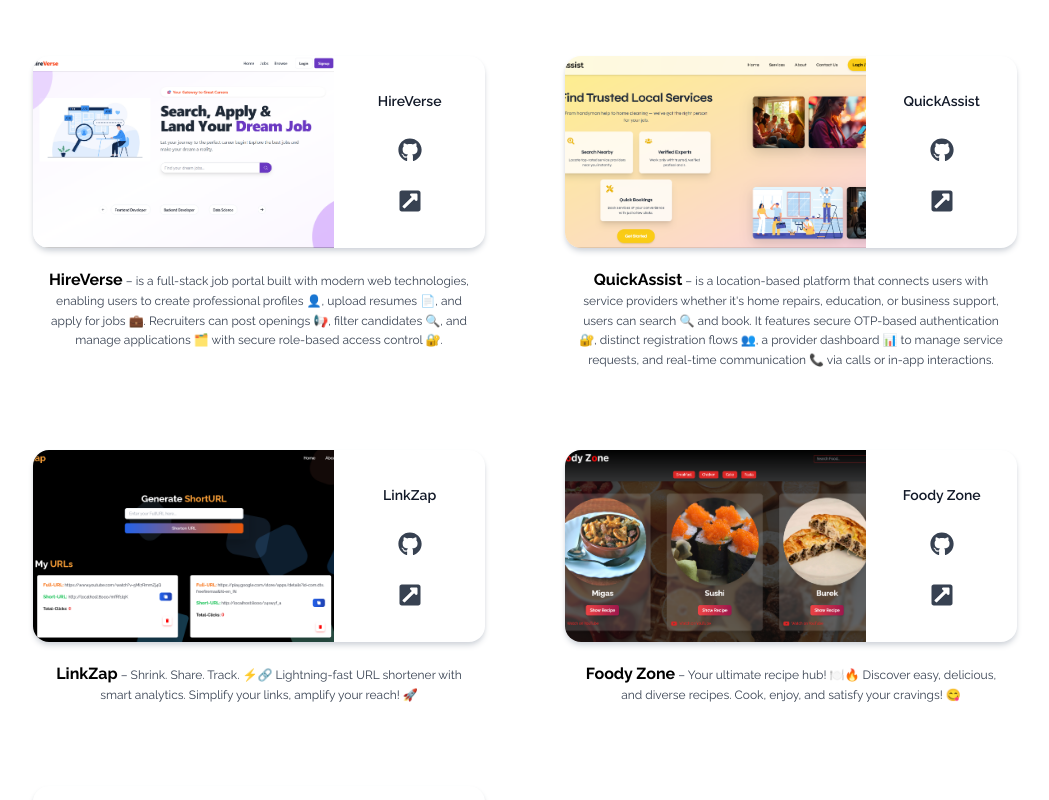
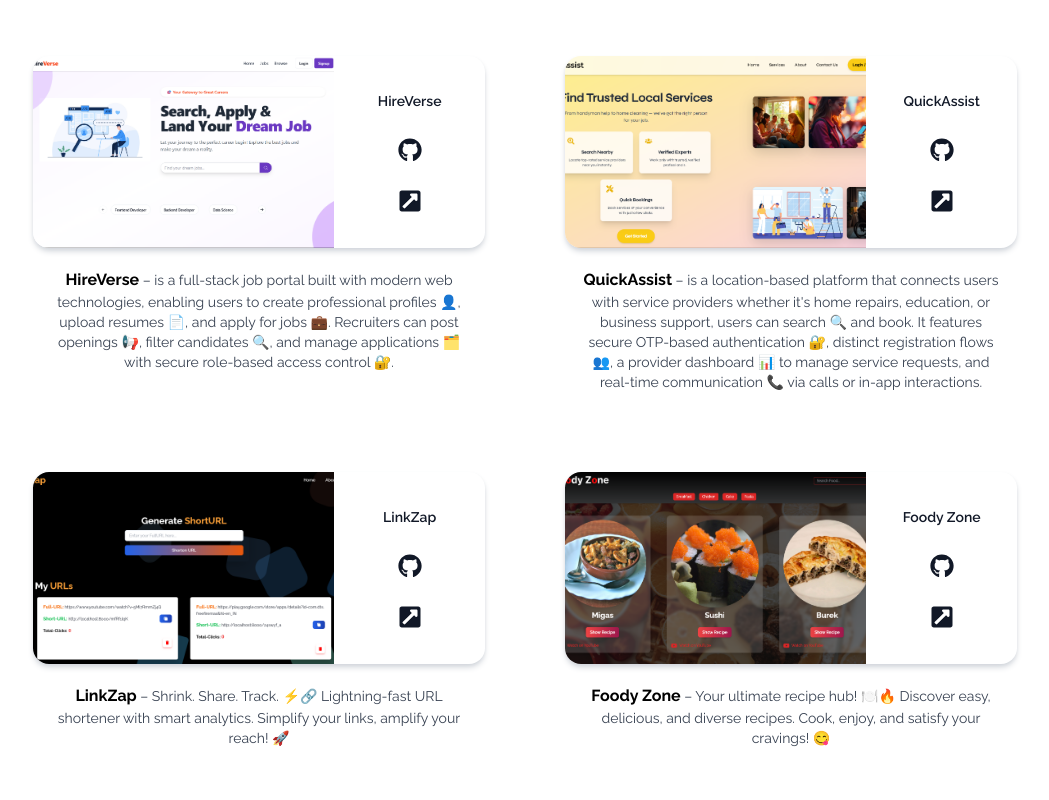
Before and after one commit to ujjawalptdr/portfolio, a React (Vite) app: page / in a window 1280 px wide. Shown: the part 1800-2600 px from the top of the page, without its empty margins (115-1164 px from the left). Built offline with nearby package versions, Linux system fonts and the light colour scheme.

Commit message:
added description

```diff
--- a/src/Components/Portfolio.jsx
+++ b/src/Components/Portfolio.jsx
@@ -67,7 +67,7 @@ const Portfolio = () => {
         title="PortFolio 🗒️"
         subtitle="Check out my portfolio to see the projects I’ve worked on. I’m always open to new challenges and opportunities."
       >
-        <div className="grid gap-16 lg:gap-20 lg:grid-cols-2 mt-4">
+        <div className="grid gap-20  md:grid-cols-2 mt-4">
           {projects.map(({ id, image, title, github, demo, description }) => (
             <motion.div
               key={id}
@@ -93,7 +93,7 @@ const Portfolio = () => {
                     </h2>
                     <a
                       href={github}
-                      className="text-2xl hover:scale-110 transition text-gray-700 dark:text-white"
+                      className="text-2xl hover:scale-110 transition text-gray-900 dark:text-white"
                       target="_blank"
                       rel="noopener noreferrer"
                     >
@@ -101,7 +101,7 @@ const Portfolio = () => {
                     </a>
                     <a
                       href={demo}
-                      className="text-2xl hover:scale-105 transition text-gray-700 dark:text-white"
+                      className="text-2xl hover:scale-105 transition text-gray-900 dark:text-white"
                       target="_blank"
                       rel="noopener noreferrer"
                     >
@@ -113,7 +113,7 @@ const Portfolio = () => {
 
               {/* Description Section (Outside Card) */}
               <div className="max-w-lg w-full mt-5 px-3">
-                <p className="text-xs text-gray-700 dark:text-gray-300 text-center leading-relaxed break-words">
+                <p className="text-xs sm:text-sm text-gray-700 dark:text-gray-300 text-center leading-relaxed break-words">
                   <span className="font-bold text-black dark:text-green-500 text-base">{title}</span> – {description}
                 </p>
               </div>
```
